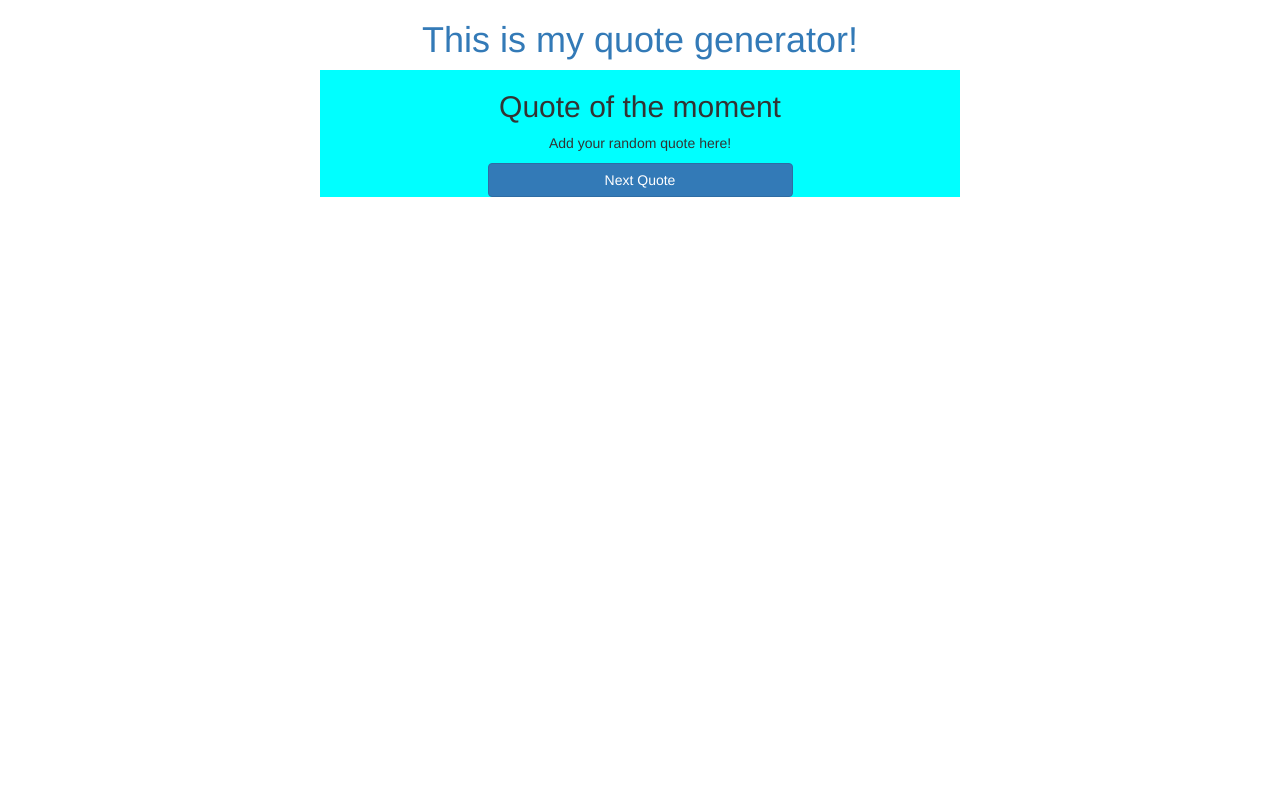
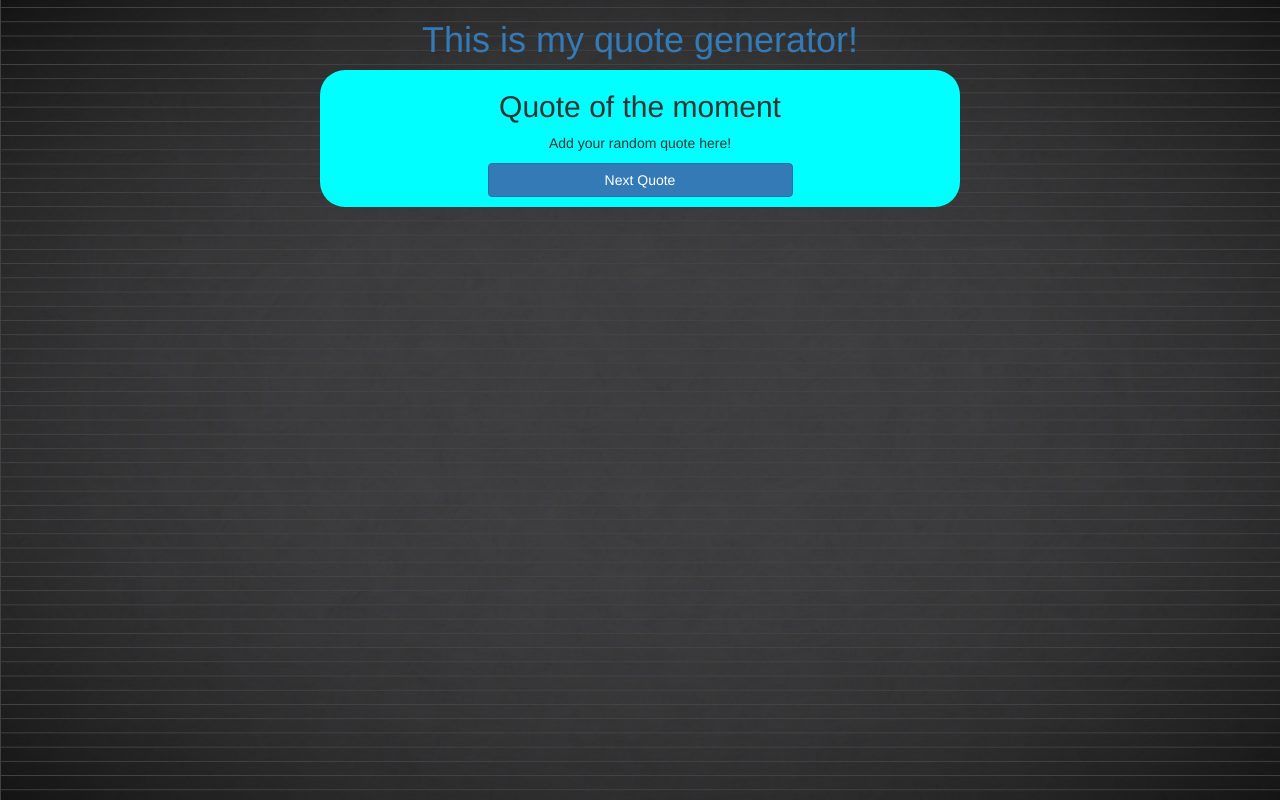
Before and after one commit to Xavier-J-Ortiz/random-quote-generator-angular, an Angular app: page / in a window 1280 px wide. Built offline with nearby package versions, Linux system fonts and the light colour scheme.

Commit message:
added background to cover back of webpage

```diff
--- a/src/app/generator-block/generator-block.component.css
+++ b/src/app/generator-block/generator-block.component.css
@@ -0,0 +1,5 @@
+.quote-holder {
+    border-radius: 25px;
+    background-color:aqua;
+    padding-bottom: 10px;
+}
--- a/src/app/generator-block/generator-block.component.html
+++ b/src/app/generator-block/generator-block.component.html
@@ -1,5 +1,5 @@
 <div class="row">
-  <div class="col-md-offset-3 col-md-6" style="background-color:aqua">
+  <div class="col-md-offset-3 col-md-6 quote-holder">
     <h2 class="text-center">Quote of the moment</h2>
     <div *ngIf="!theQuote">
       <p class="text-center">Add your random quote here!</p>
--- a/src/app/generator-block/generator-block.component.ts
+++ b/src/app/generator-block/generator-block.component.ts
@@ -12,7 +12,7 @@ export class GeneratorBlockComponent implements OnInit {
 
   constructor(private quoteService: QuoteService) { }
 
-  nextQuote(): string {
+  nextQuote() {
     const quotes = this.quoteService.getQuotes();
     const quoteLength = quotes.length;
     this.theQuote = quotes[Math.floor(Math.random() * quoteLength)];
--- a/src/styles.css
+++ b/src/styles.css
@@ -1,2 +1,7 @@
 /* You can add global styles to this file, and also import other style files */
 @import '~bootstrap/dist/css/bootstrap.min.css';
+
+body {
+    background: url('../src/assets/dark-website-background.jpg') no-repeat center center fixed;
+    background-size: cover;
+}
```
Also changed, not shown: src/assets/dark-website-background.jpg (added).
